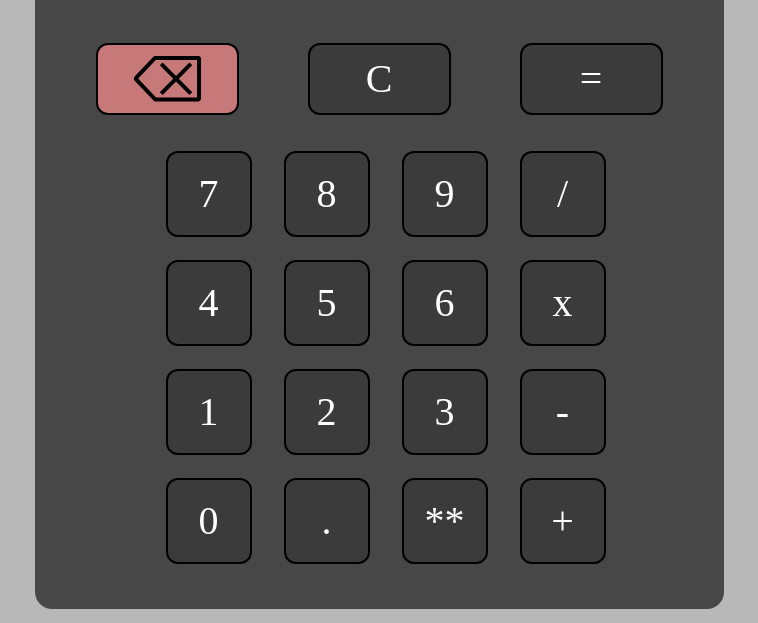
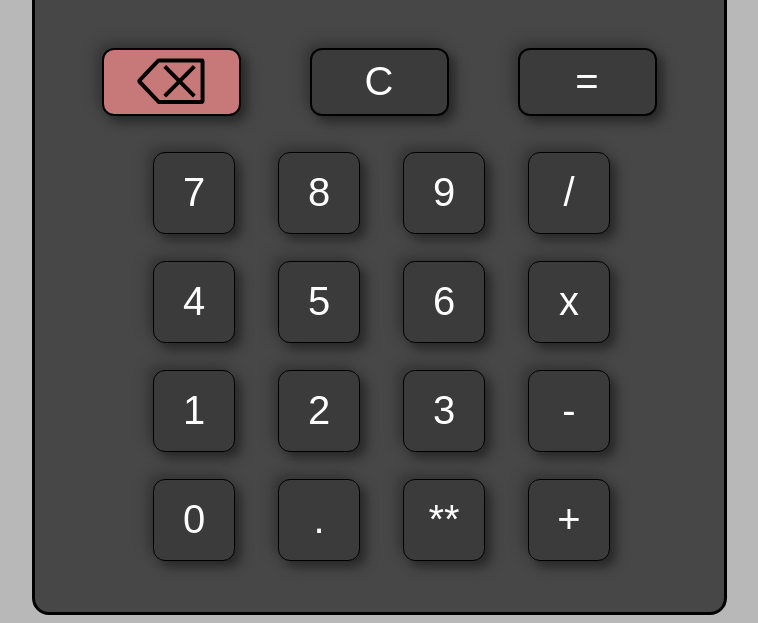
Before and after one commit to Harsh5harma/Calculator, a plain HTML site: page index.html in a window 1280 px wide. Shown: the part 276-899 px from the top of the page, without its empty margins (261-1019 px from the left). Drawn offline with Linux system fonts and the light colour scheme.

Commit message:
flashy buttons done

```diff
--- a/index.html
+++ b/index.html
@@ -14,27 +14,27 @@
     <div class="calculator" draggable="false">
         <div class="display"><span class="result">1782</span></div>
         <div class="operations">
-            <div class="d"><img  class="delete" src="icons/delete-315.svg"></div>
-            <div class="clear">C</div>
-            <div class="equals">=</div>
+           <button class="d"><div><img class="delete" src="icons/delete-315.svg"></div></button>
+            <button class="clear"><div>C</div></button>
+            <button  class="equals"><div>=</div></button>
         </div>
         <div class="numbers">
-            <div class="number" data-num="7">7</div>
-            <div class="number" data-num="8">8</div>
-            <div class="number" data-num="9">9</div>
-            <div class="number" data-opcode="divide">/</div>
-            <div class="number" data-num="4">4</div>
-            <div class="number" data-num="5">5</div>
-            <div class="number" data-num="6">6</div>
-            <div class="number" data-opcode="multiply">x</div>
-            <div class="number" data-num="1">1</div>
-            <div class="number" data-num="2">2</div>
-            <div class="number" data-num="3">3</div>
-            <div class="number" data-opcode="subtract">-</div>
-            <div class="number" data-num="0">0</div>
-            <div class="number" data-opcode="decimal">.</div>
-            <div class="number" data-opcode="exp">**</div>
-            <div class="number" data-opcode="add">+</div>
+            <button><div class="number" data-num="7">7</div></button>
+            <button><div class="number" data-num="8">8</div></button>
+            <button><div class="number" data-num="9">9</div></button>
+            <button><div class="number" data-opcode="divide">/</div>
+            <button><div class="number" data-num="4">4</div></button>
+            <button><div class="number" data-num="5">5</div></button>
+            <button><div class="number" data-num="6">6</div></button>
+            <button><div class="number" data-opcode="multiply">x</div></button>
+            <button><div class="number" data-num="1">1</div></button>
+            <button><div class="number" data-num="2">2</div></button>
+            <button><div class="number" data-num="3">3</div></button>
+            <button><div class="number" data-opcode="subtract">-</div></button>
+            <button><div class="number" data-num="0">0</div></button>
+            <button><div class="number" data-opcode="decimal">.</div></button>
+            <button><div class="number" data-opcode="exp">**</div></button>
+            <button><div class="number" data-opcode="add">+</div></button>
         </div>
     </div>
 </body>
--- a/style.css
+++ b/style.css
@@ -8,6 +8,22 @@ body{
     flex:1,1,auto;
     user-select: none;
 }
+button {
+    display: flex;
+    align-items: center;
+    justify-content: center;
+    width: 82px;
+    height: 82px;
+    color: #ffffff;
+    padding: 0.3em 0.9em;
+    font-size: 40px;
+    border-radius: 12px;
+    background: rgba(60, 59, 59, 1);
+    border: 1.2px solid #000000;
+    transition: all .3s;
+    box-shadow: 6px 6px 12px #282727,
+             -6px -6px 12px #343333c7;
+}
 .calculator{
     margin-top: 70px;
     display:flex;
@@ -17,6 +33,7 @@ body{
     flex:1,1,auto;
     width:689px;
     height:807px;
+    border: 3px solid black;
     border-radius: 17px;
     background-color: rgba(71, 71, 71, 1);
 }
@@ -39,8 +56,9 @@ body{
     margin-top:51px;
 }
 .delete{
-    height:68px;
-    width:75px;
+    padding-top: 8px;
+    height:75px;
+    width:68px;
 }
 .d,.clear,.equals{
     width:139px;
@@ -66,20 +84,16 @@ body{
 
 }
 .numbers{
-    margin-left: 45px;
+    margin-left: 20px;
     margin-top: 36px;
-    display: grid;
-    grid-template-columns: repeat(4,1fr);
     width: 472px;
     height:436px;
+    display: grid;
+    column-gap: 28px;
+    grid-template-columns: repeat(4,1fr);
 }
-.number{
-    width: 82px;
-    height: 82px;
-    border-radius: 12px;
-    border:2px solid black;
-    background-color:rgba(60, 59, 59, 1);
-    display: flex;
-    align-items: center;
-    justify-content: center;
-}
+button:active {
+    color: rgb(134, 134, 134);
+    box-shadow: inset 4px 4px 12px #0202028a,
+                inset -4px -4px 12px #02020282;
+   }
```
